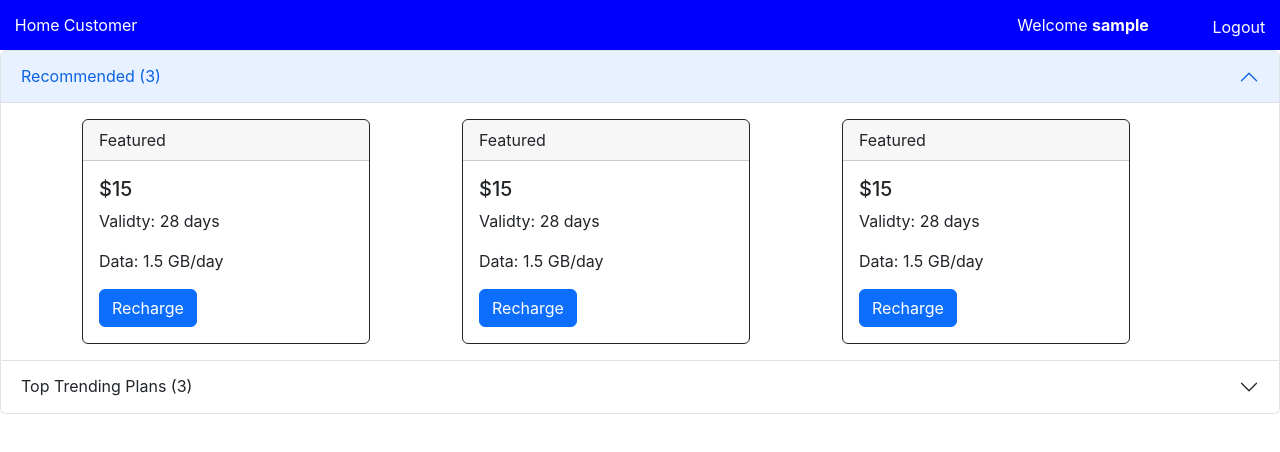
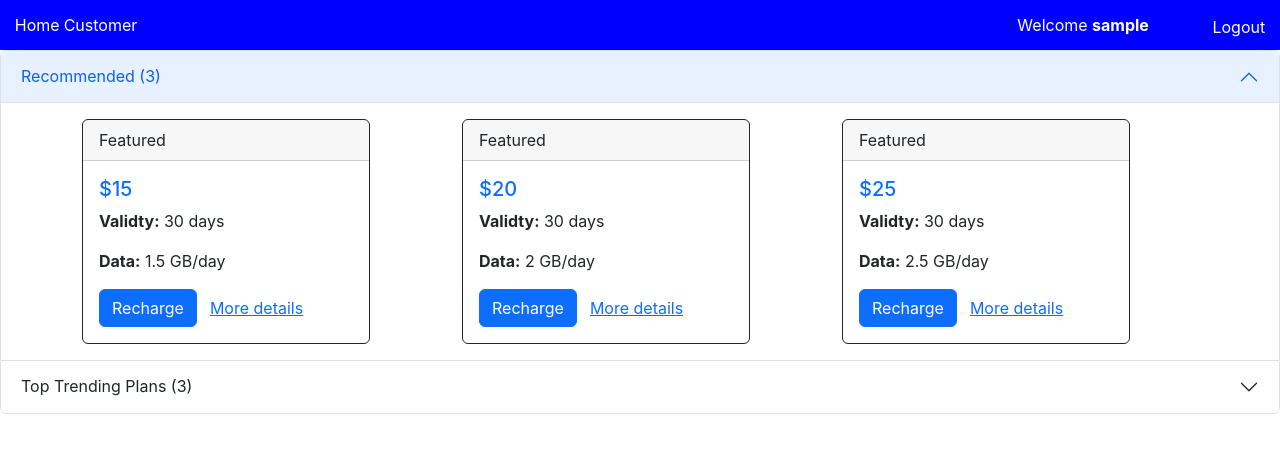
Before and after one commit to iamneo-production/cb4fd885-f45e-4509-beba-478882777bd3, a React (Create React App) app in the folder flexi-serve-hackathon/: page / in a window 1280 px wide. Shown: the top 452 px of the page. Built offline with nearby package versions, Linux system fonts and the light colour scheme; data requests are answered from the project's data file; sample sign-in values are in the browser's storage.

Commit message:
task(): dynamically fetching plans

```diff
--- a/flexi-serve-hackathon/db.json
+++ b/flexi-serve-hackathon/db.json
@@ -79,5 +79,65 @@
       "name": "boult",
       "email": "bould@in.com"
     }
+  ],
+  "plans": {
+    "recommended": [
+      {
+        "id": "1",
+        "price": "$15",
+        "validity": "30 days",
+        "data": "1.5 GB/day",
+        "localMins": "Unlimited",
+        "texts": "Unlimited",
+        "internationalMins": "5000"
+      },
+      {
+        "id": "2",
+        "price": "$20",
+        "validity": "30 days",
+        "data": "2 GB/day",
+        "localMins": "Unlimited",
+        "texts": "Unlimited",
+        "internationalMins": "7500"
+      },
+      {
+        "id": "3",
+        "price": "$25",
+        "validity": "30 days",
+        "data": "2.5 GB/day",
+        "localMins": "Unlimited",
+        "texts": "Unlimited",
+        "internationalMins": "10000"
+      }
+    ],
+    "topTrending": [
+      {
+        "id": "1",
+        "price": "$5",
+        "validity": "30 days",
+        "data": "5 GB*",
+        "localMins": "1000",
+        "texts": "1000",
+        "internationalMins": "100"
+      },
+      {
+        "id": "2",
+        "price": "$10",
+        "validity": "30 days",
+        "data": "15 GB*",
+        "localMins": "Unlimited",
+        "texts": "Unlimited",
+        "internationalMins": "100"
+      },
+      {
+        "id": "3",
+        "price": "$30",
+        "validity": "30 days",
+        "data": "Unlimited",
+        "localMins": "Unlimited",
+        "texts": "Unlimited",
+        "internationalMins": "500"
+      }
     ]
   }
+}
--- a/flexi-serve-hackathon/src/components/Home.js
+++ b/flexi-serve-hackathon/src/components/Home.js
@@ -1,6 +1,7 @@
 import { useEffect, useState } from "react";
 import { Link, useNavigate } from "react-router-dom";
 import Accordion from "react-bootstrap/Accordion";
+import Spinner from "react-bootstrap/Spinner";
 import Card from "react-bootstrap/Card";
 import Button from "react-bootstrap/Button";
 import Container from "react-bootstrap/Container";
@@ -9,93 +10,115 @@ import Col from "react-bootstrap/Col";
 
 const Home = () => {
   const usenavigate = useNavigate();
+  const [isLoading, setIsLoading] = useState(false);
+  const [recommendedPlans, setRecommendedPlans] = useState([]);
+  const [topTrendingPlans, setTopTrendingPlans] = useState([]);
 
   useEffect(() => {
+    loadPlans();
   }, []);
+
+  const loadPlans = () => {
+    setIsLoading(true);
+    setTimeout(() => {
+      fetch("http://localhost:8080/plans")
+        .then((res) => {
+          if (!res.ok) {
+            return false;
+          }
+          return res.json();
+        })
+        .then((res) => {
+          console.log(res);
+          setIsLoading(false);
+          setRecommendedPlans(res?.recommended);
+          setTopTrendingPlans(res?.topTrending);
+        });
+    }, 3000);
+  };
+  if (isLoading)
+    return (
+      <div
+        style={{
+          position: "fixed",
+          top: "50%",
+          left: "50%",
+          transform: "translate(-50%, -50%)",
+        }}
+      >
+        <Spinner animation="border" variant="primary" />
+      </div>
+    );
 
   return (
     <div>
       <Accordion defaultActiveKey="0">
         <Accordion.Item eventKey="0">
-          <Accordion.Header>Recommended (3)</Accordion.Header>
+          <Accordion.Header>{`Recommended (${recommendedPlans.length})`}</Accordion.Header>
           <Accordion.Body>
             <Container>
               <Row>
+                {recommendedPlans.map((plan) => (
                   <Col>
-                  <Card border="dark" style={{ width: "18rem" }}>
+                    <Card
+                      border="dark"
+                      style={{ width: "18rem" }}
+                      key={plan.id}
+                    >
                       <Card.Header>Featured</Card.Header>
                       <Card.Body>
-                      <Card.Title>$15</Card.Title>
-                      <Card.Text>Validty: 28 days</Card.Text>
-                      <Card.Text>Data: 1.5 GB/day</Card.Text>
+                        <Card.Title className="text-primary">
+                          {plan.price}
+                        </Card.Title>
+                        <Card.Text>
+                          <strong>Validty:</strong> {plan.validity}
+                        </Card.Text>
+                        <Card.Text>
+                          <strong>Data:</strong> {plan.data}
+                        </Card.Text>
                         <Button variant="primary">Recharge</Button>
+                        <Button onClick={console.log("clicked")} variant="link">
+                          More details
+                        </Button>
                       </Card.Body>
                     </Card>
                   </Col>
-                <Col>
-                  <Card border="dark" style={{ width: "18rem" }}>
-                    <Card.Header>Featured</Card.Header>
-                    <Card.Body>
-                      <Card.Title>$15</Card.Title>
-                      <Card.Text>Validty: 28 days</Card.Text>
-                      <Card.Text>Data: 1.5 GB/day</Card.Text>
-                      <Button variant="primary">Recharge</Button>
-                    </Card.Body>
-                  </Card>
-                </Col>
-                <Col>
-                  <Card border="dark" style={{ width: "18rem" }}>
-                    <Card.Header>Featured</Card.Header>
-                    <Card.Body>
-                      <Card.Title>$15</Card.Title>
-                      <Card.Text>Validty: 28 days</Card.Text>
-                      <Card.Text>Data: 1.5 GB/day</Card.Text>
-                      <Button variant="primary">Recharge</Button>
-                    </Card.Body>
-                  </Card>
-                </Col>
+                ))}
               </Row>
             </Container>
           </Accordion.Body>
         </Accordion.Item>
         <Accordion.Item eventKey="1">
-          <Accordion.Header>Top Trending Plans (3)</Accordion.Header>
+          <Accordion.Header>{`Top Trending Plans (${topTrendingPlans.length})`}</Accordion.Header>
           <Accordion.Body>
             <Container>
               <Row>
+                {topTrendingPlans.map((plan) => (
                   <Col>
-                  <Card border="dark" style={{ width: "18rem" }}>
+                    <Card
+                      border="dark"
+                      style={{ width: "18rem" }}
+                      key={plan.id}
+                    >
                       <Card.Header>Featured</Card.Header>
                       <Card.Body>
-                      <Card.Title>$15</Card.Title>
-                      <Card.Text>Validty: 28 days</Card.Text>
-                      <Card.Text>Data: 1.5 GB/day</Card.Text>
+                        <Card.Title className="text-primary">
+                          {plan.price}
+                        </Card.Title>
+                        <Card.Text>
+                          <strong>Validty:</strong> {plan.validity}
+                        </Card.Text>
+                        <Card.Text>
+                          <strong>Data:</strong> {plan.data}
+                        </Card.Text>
                         <Button variant="primary">Recharge</Button>
+                        <Button onClick={console.log("clicked")} variant="link">
+                          More details
+                        </Button>
                       </Card.Body>
                     </Card>
                   </Col>
-                <Col>
-                  <Card border="dark" style={{ width: "18rem" }}>
-                    <Card.Header>Featured</Card.Header>
-                    <Card.Body>
-                      <Card.Title>$15</Card.Title>
-                      <Card.Text>Validty: 28 days</Card.Text>
-                      <Card.Text>Data: 1.5 GB/day</Card.Text>
-                      <Button variant="primary">Recharge</Button>
-                    </Card.Body>
-                  </Card>
-                </Col>
-                <Col>
-                  <Card border="dark" style={{ width: "18rem" }}>
-                    <Card.Header>Featured</Card.Header>
-                    <Card.Body>
-                      <Card.Title>$15</Card.Title>
-                      <Card.Text>Validty: 28 days</Card.Text>
-                      <Card.Text>Data: 1.5 GB/day</Card.Text>
-                      <Button variant="primary">Recharge</Button>
-                    </Card.Body>
-                  </Card>
-                </Col>
+                ))}
               </Row>
             </Container>
           </Accordion.Body>
```
Also changed, not shown: flexi-serve-hackathon/src/index.js (+8 -7 lines). Lines whose indentation alone changed are shown as unchanged.
